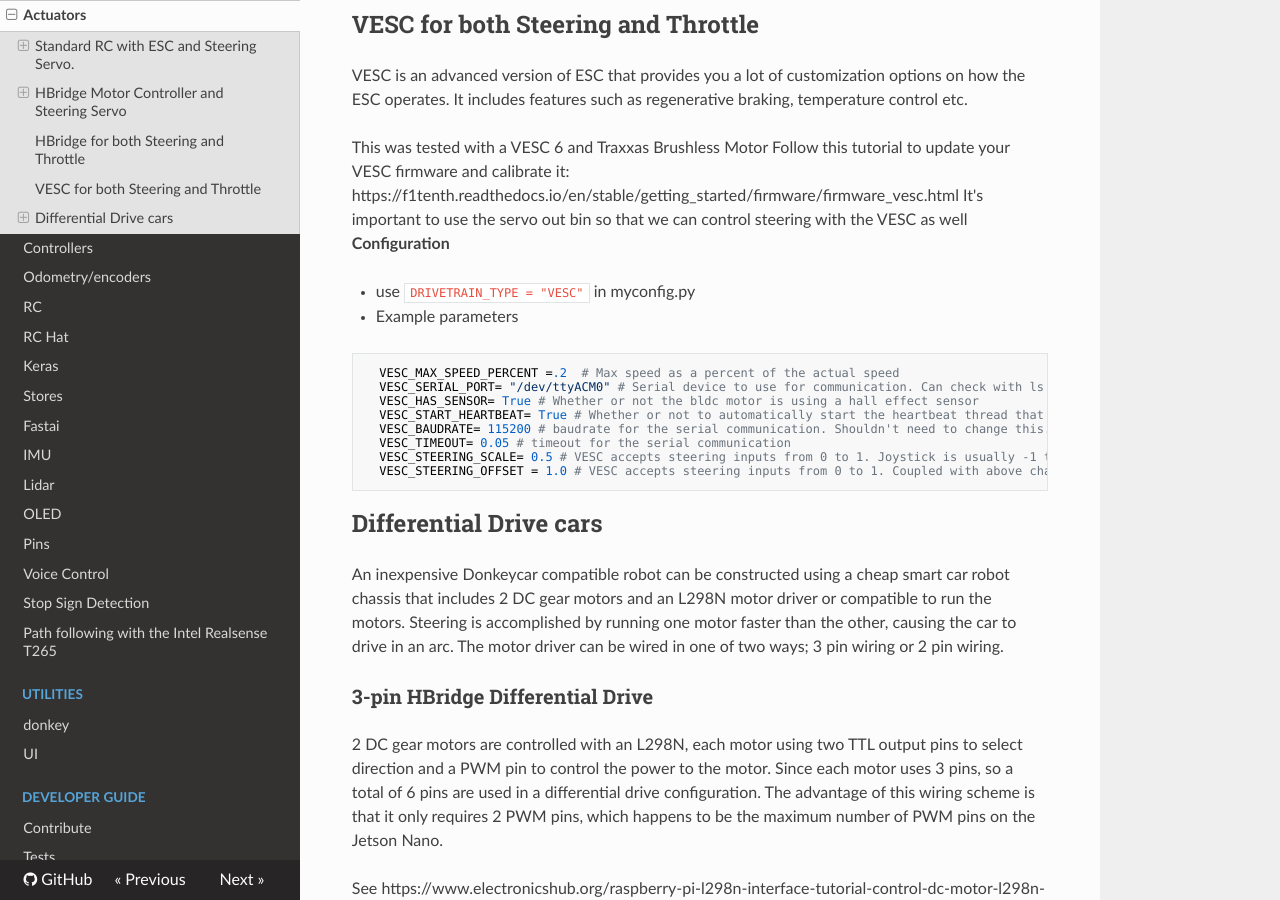
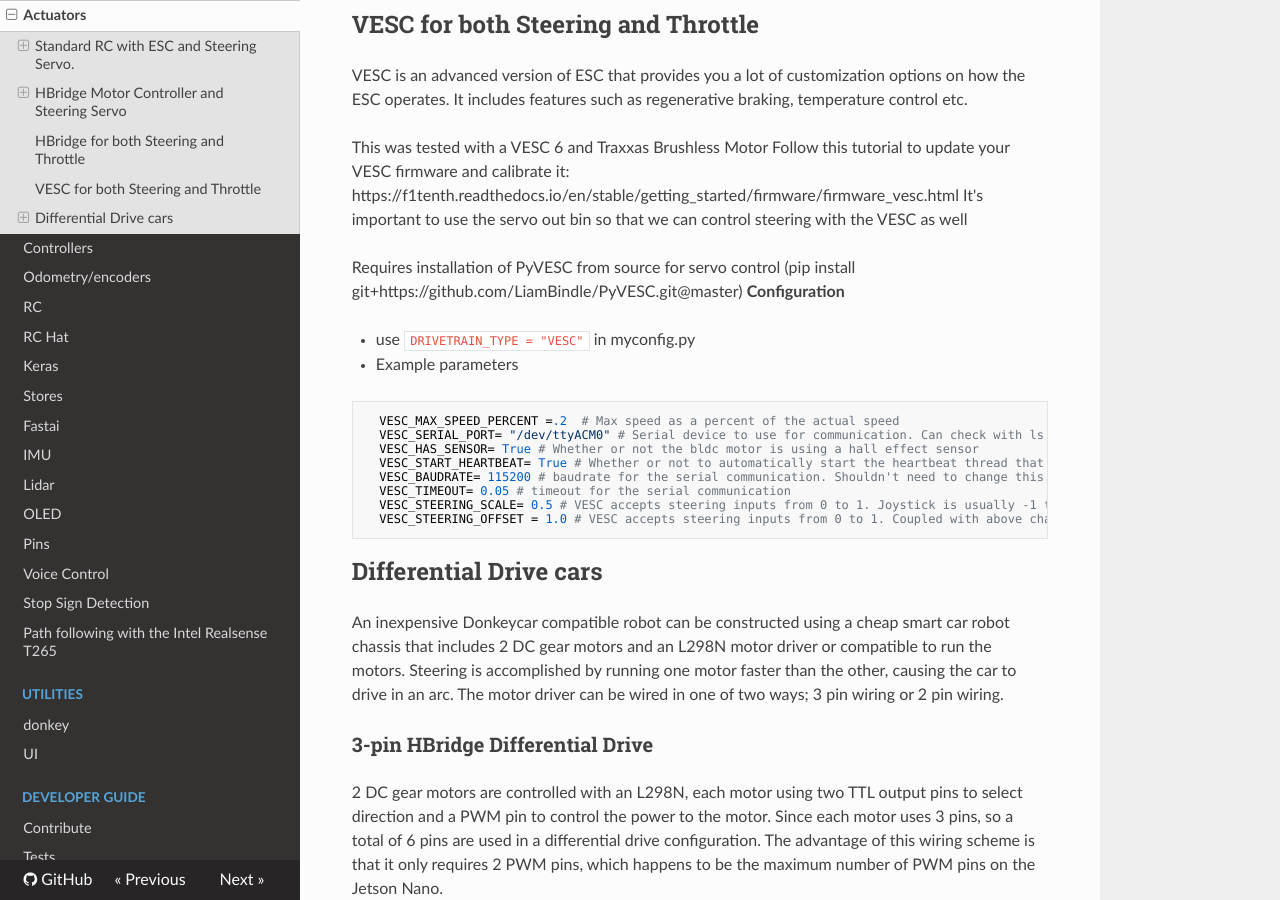
Before and after one commit to autorope/donkeydocs, an MkDocs documentation site: the page built from docs/parts/actuators.md, in a window 1280 px wide and 900 px high, scrolled down 7542 px. Built offline with MkDocs 1.6.1, drawn with Linux system fonts in a browser that asks for light colours; nearby versions of some CDN libraries.

Commit message:
Added portion of PyVESC install from source

```diff
--- a/docs/parts/actuators.md
+++ b/docs/parts/actuators.md
@@ -201,6 +201,8 @@ VESC is an advanced version of ESC that provides you a lot of customization opti
 This was tested with a VESC 6 and Traxxas Brushless Motor
 Follow this tutorial to update your VESC firmware and calibrate it: https://f1tenth.readthedocs.io/en/stable/getting_started/firmware/firmware_vesc.html
 It's important to use the servo out bin so that we can control steering with the VESC as well
+
+Requires installation of PyVESC from source for servo control (pip install git+https://github.com/LiamBindle/PyVESC.git@master)
 **Configuration**
 
 - use `DRIVETRAIN_TYPE = "VESC"` in myconfig.py
```
